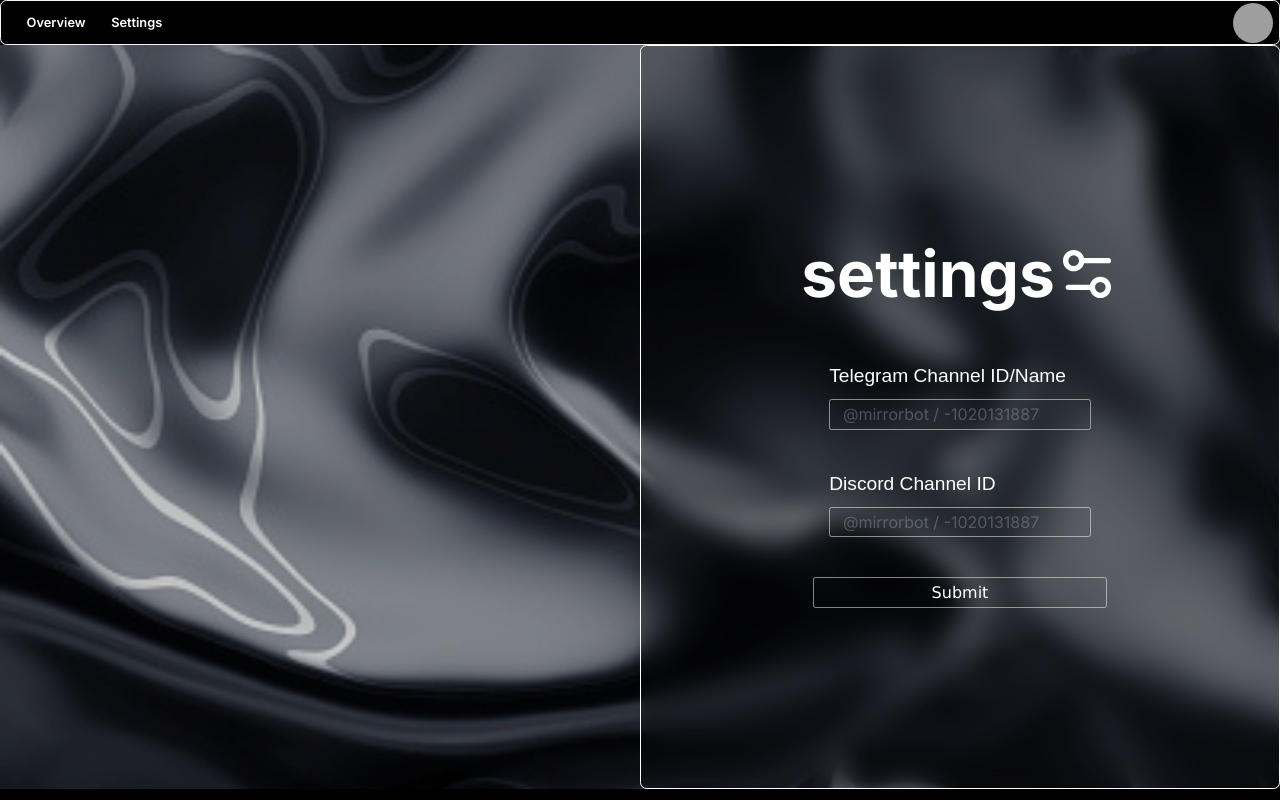
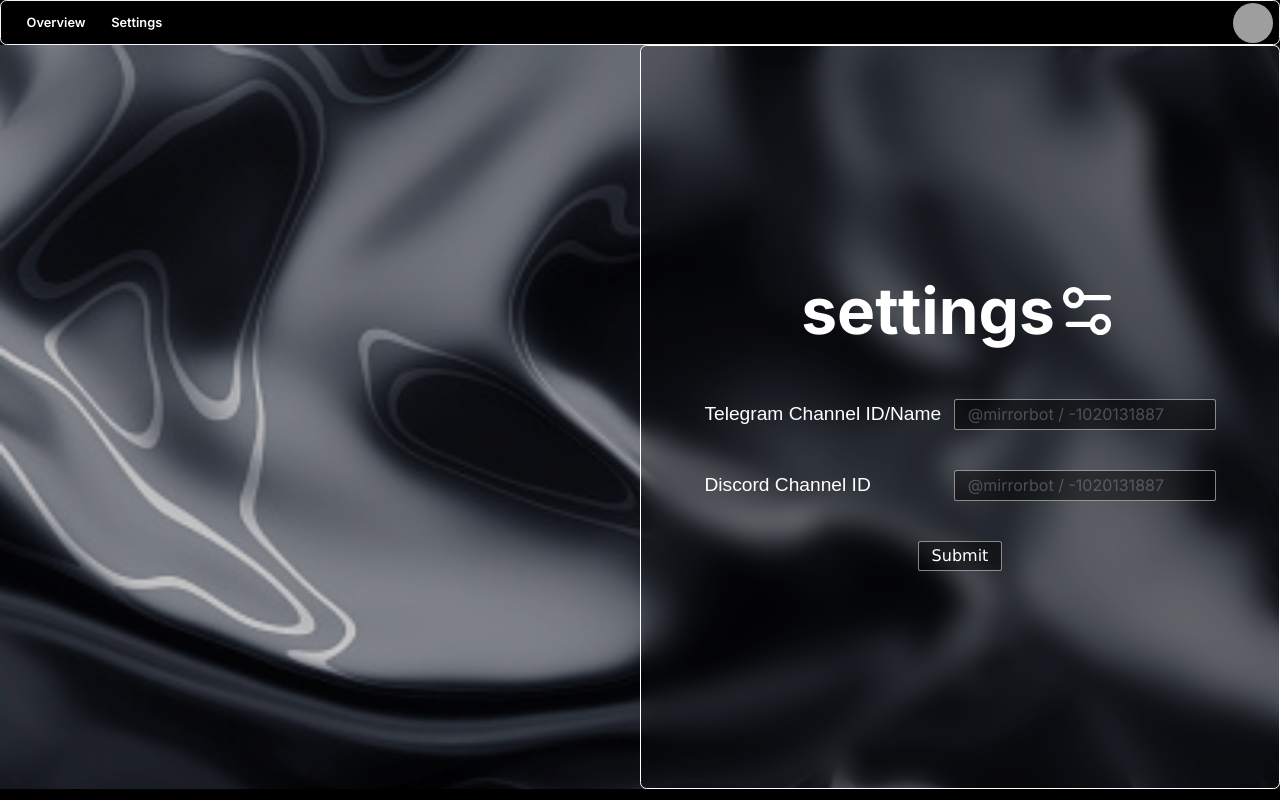
Before and after one commit to shadowctrl/TeleDis, a Next.js app: page /settings in a window 1280 px wide. Built offline with nearby package versions, Linux system fonts and the light colour scheme; grey boxes are pictures that could not be loaded.

Commit message:
Settings

```diff
--- a/src/app/settings/page.tsx
+++ b/src/app/settings/page.tsx
@@ -1,6 +1,52 @@
+"use client";
+import { FormEvent, useState } from "react";
 import "./settings.css";
 import { Settings2Icon } from "lucide-react";
+
 const page = () => {
+  const [submitted, setSubmit] = useState(false);
+  const [success, setSuccess] = useState<boolean | undefined>(undefined);
+
+  const handleSubmit = async (event: FormEvent<HTMLFormElement>) => {
+    event.preventDefault();
+    setSubmit(true);
+    const formData = new FormData(event.currentTarget);
+    const rawFormData = {
+      telegramId: formData.get("Tid"),
+      discordId: formData.get("Did"),
+    };
+    const options = {
+      method: "POST",
+      headers: { "Content-Type": "application/json" },
+      body: JSON.stringify(rawFormData),
+    };
+
+    try {
+      const res = await fetch("http://localhost:3000/api/form", options);
+
+      if (res.ok) {
+        setSuccess(true);
+        setTimeout(() => {
+          setSuccess(undefined);
+        }, 3000);
+        event.currentTarget?.reset();
+      } else {
+        setSuccess(false);
+        setTimeout(() => {
+          setSuccess(undefined);
+        }, 3000);
+        event.currentTarget?.reset();
+      }
+    } catch (err) {
+      setSuccess(false);
+      setTimeout(() => {
+        setSuccess(undefined);
+      }, 3000);
+      event.currentTarget?.reset();
+    } finally {
+      setSubmit(false);
+    }
+  };
   return (
     <div className="settings-main">
       <div className="settings-form">
@@ -8,7 +54,7 @@ const page = () => {
           settings <Settings2Icon size={"5vw"} />
         </h1>
 
-        <form>
+        <form onSubmit={handleSubmit}>
           <div>
             <label htmlFor="Tid">Telegram Channel ID/Name</label>
             <input
@@ -16,6 +62,8 @@ const page = () => {
               id="Tid"
               name="Tid"
               placeholder="@mirrorbot / -1020131887"
+              required
+              autoComplete="off"
             />
           </div>
           <div>
@@ -25,10 +73,24 @@ const page = () => {
               id="Did"
               name="Did"
               placeholder="@mirrorbot / -1020131887"
+              required
+              autoComplete="off"
             />
           </div>
+          {success === undefined && (
+            <input
+              type="submit"
+              value="Submit"
+              className="settings-form-submit"
+              disabled={submitted}
+            />
+          )}
         </form>
-        <input type="submit" value="Submit" className="settings-form-submit" />
+
+        {success && (
+          <p className="form-success">settings applied successfully!</p>
+        )}
+        {success === false && <p>Save settings Failed</p>}
       </div>
     </div>
   );
--- a/src/app/settings/settings.css
+++ b/src/app/settings/settings.css
@@ -48,33 +48,34 @@
 }
 .settings-form form div {
   display: flex;
-  flex-direction: column;
   justify-content: space-between;
-  align-items: flex-start;
-  gap: 1vh;
+  align-items: center;
+  gap: 1vw;
   width: 100%;
 }
 
+.settings-form form:last-child {
+  align-items: center;
+}
 .settings-form label {
   font-family: sans-serif;
   font-size: 1.5vw;
 }
 .settings-form input {
   outline: none;
-  background-color: transparent;
+  background-color: rgb(0, 0, 0, 0.5);
   border: 1px solid rgb(255, 255, 255, 0.5);
   border-radius: 0.2vw;
   padding: 0.3vh 1vw;
-  width: inherit;
 }
 
 .settings-form input::placeholder {
   opacity: 0.4;
 }
-
 .settings-form-submit {
   font-family: Verdana;
   cursor: pointer;
+  width: fit-content;
 }
 .settings-form-submit:hover {
   animation: fadeForm 0.5s ease-in-out forwards;
@@ -85,3 +86,35 @@
     color: black;
   }
 }
+
+.form-success {
+  border: 1px solid white;
+  padding: 0.2vh 1vw;
+  border-radius: 0.5vw;
+  font-size: 1vw;
+  font-family: monospace;
+  animation: formSlide 0.5s ease-in forwards, formSubmit 0.7s ease-in 3 forwards;
+  transform: translateY(-5vh);
+  opacity: 0;
+}
+@keyframes formSlide {
+  100% {
+    opacity: 1;
+    transform: translateY(0);
+  }
+}
+@keyframes formSubmit {
+  0% {
+    color: white;
+    background-color: transparent;
+  }
+  50% {
+    color: black;
+    background-color: rgb(255, 255, 255, 0.5);
+  }
+  100% {
+    color: black;
+    background-color: rgb(255, 255, 255, 0.5);
+    transform: translateY(0);
+  }
+}
```
